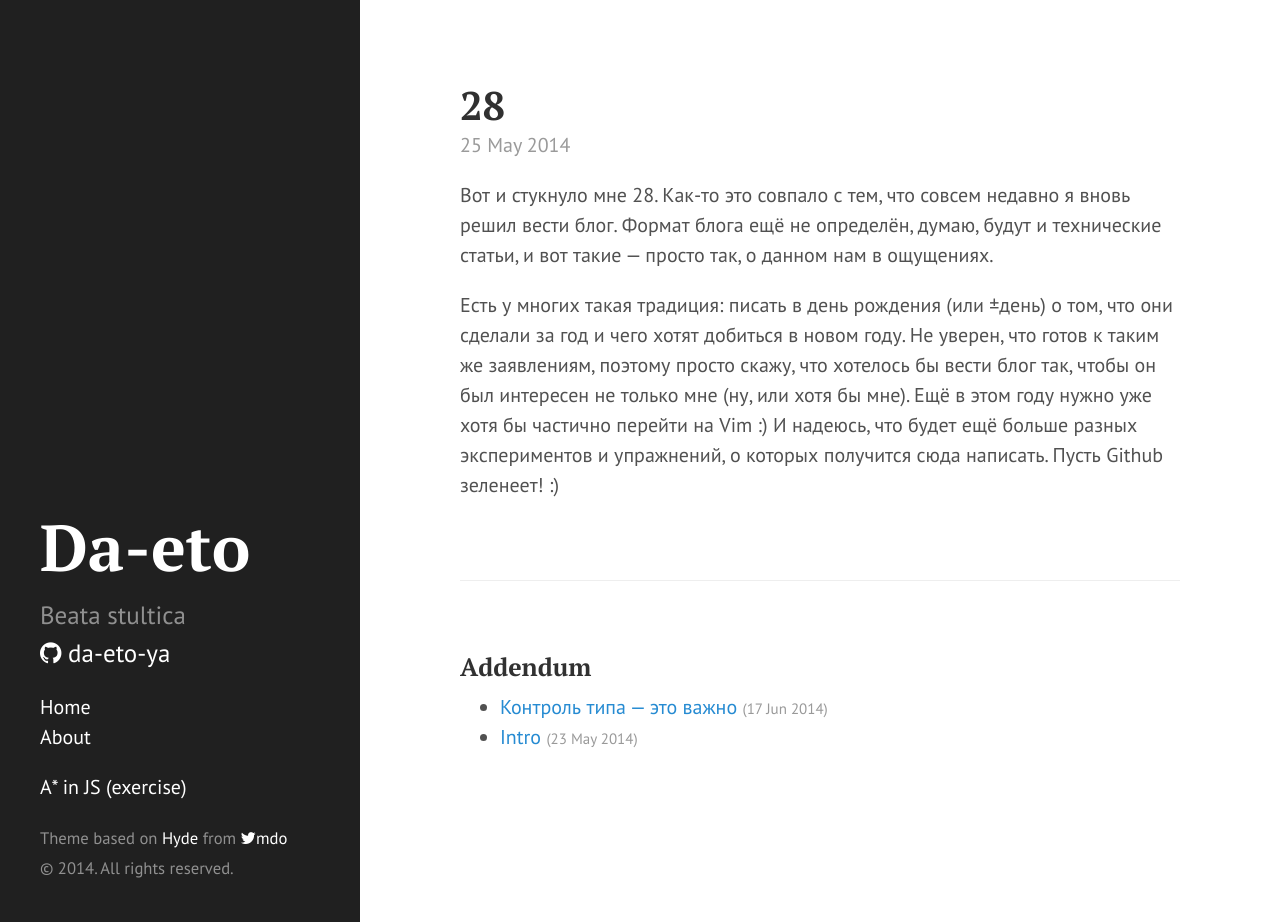
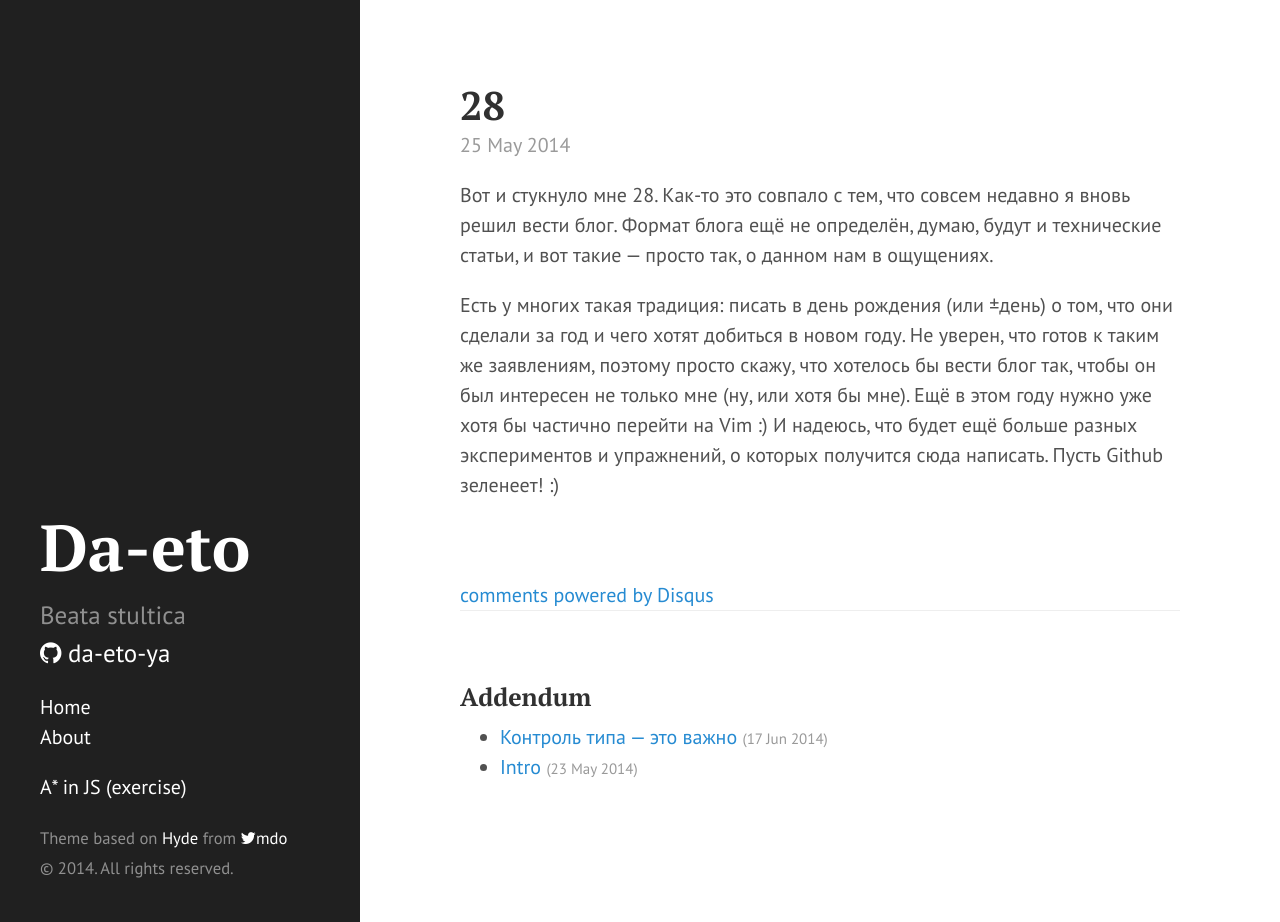
Before and after one commit to da-eto/da-eto.github.io, a Jekyll site: the page built from _posts/2014-05-25-28.md, in a window 1280 px wide and 922 px high. Built offline with Jekyll 4.4.1, drawn with Linux system fonts in a browser that asks for light colours; nearby versions of some CDN libraries; Markdown is read by kramdown in place of the engine named in the settings; comment, search, counter and statistics services are not loaded; some of the changed lines change nothing that is shown.

Commit message:
add disqus

```diff
--- a/_config.yml
+++ b/_config.yml
@@ -32,5 +32,12 @@
             type:   "post"
         values:
             author: "Ilya Pleshakov"
+            comments: true
+    -
+        scope:
+            path:   ""
+            type:   "page"
+        values:
+            comments: false
 
 # Custom vars
--- /dev/null
+++ b/_includes/disqus.html
@@ -0,0 +1,14 @@
+<div id="disqus_thread"></div>
+<script type="text/javascript">
+    /* * * CONFIGURATION VARIABLES: EDIT BEFORE PASTING INTO YOUR WEBPAGE * * */
+    var disqus_shortname = 'da-eto'; // required: replace example with your forum shortname
+
+    /* * * DON'T EDIT BELOW THIS LINE * * */
+    (function() {
+        var dsq = document.createElement('script'); dsq.type = 'text/javascript'; dsq.async = true;
+        dsq.src = '//' + disqus_shortname + '.disqus.com/embed.js';
+        (document.getElementsByTagName('head')[0] || document.getElementsByTagName('body')[0]).appendChild(dsq);
+    })();
+</script>
+<noscript>Please enable JavaScript to view the <a href="http://disqus.com/?ref_noscript">comments powered by Disqus.</a></noscript>
+<a href="http://disqus.com" class="dsq-brlink">comments powered by <span class="logo-disqus">Disqus</span></a>
--- a/_layouts/post.html
+++ b/_layouts/post.html
@@ -6,11 +6,15 @@
   <h1 class="post-title">{{ page.title }}</h1>
 
   <time class="post-date" datetime="{{ page.date | date_to_xmlschema }}">
-      {{ page.date | date_to_string }}
+    {{ page.date | date_to_string }}
   </time>
 
   {{ content }}
 </div>
+
+{% if page.comments %}
+    {% include disqus.html %}
+{% endif %}
 
 <div class="related">
   <h3>Addendum</h3>
```
